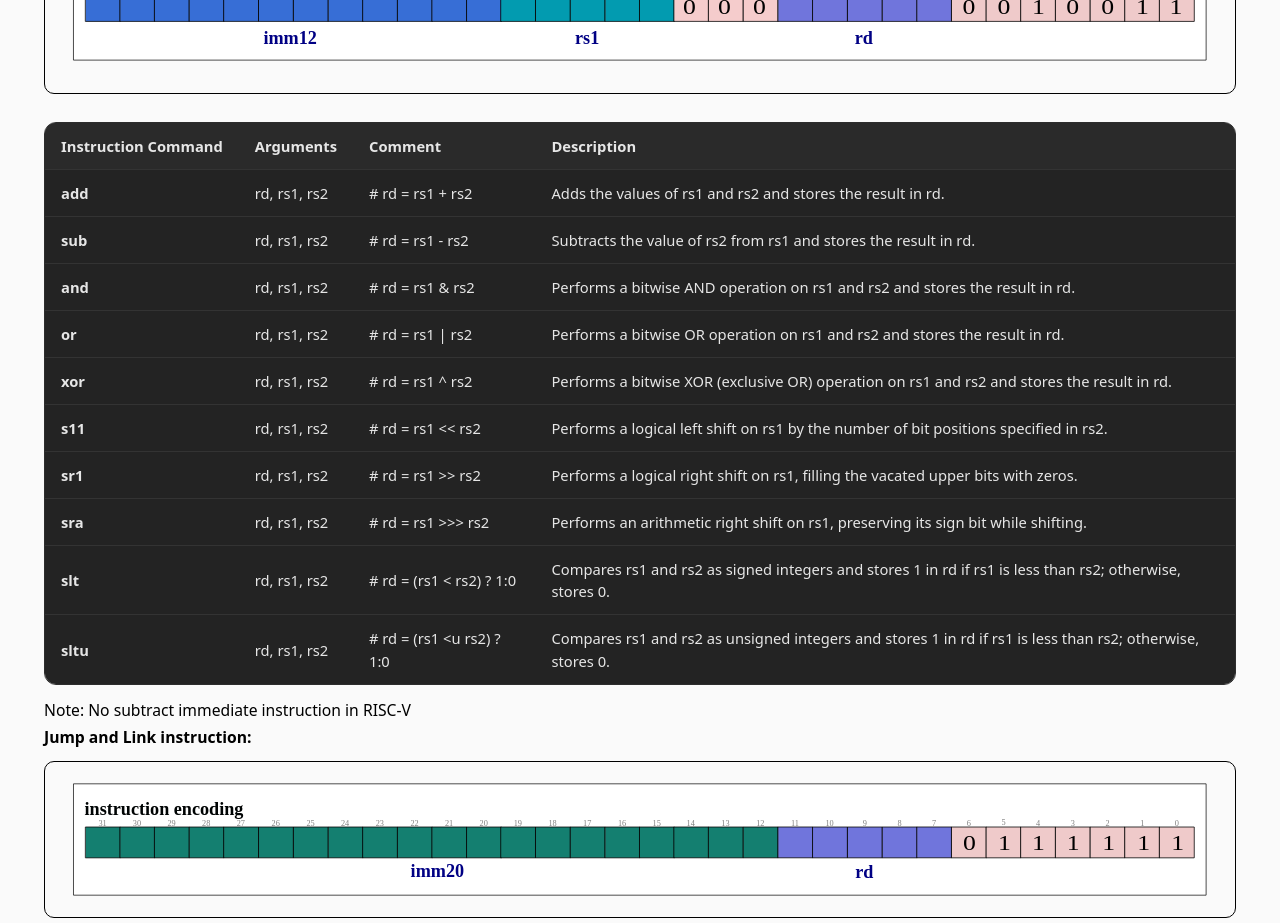
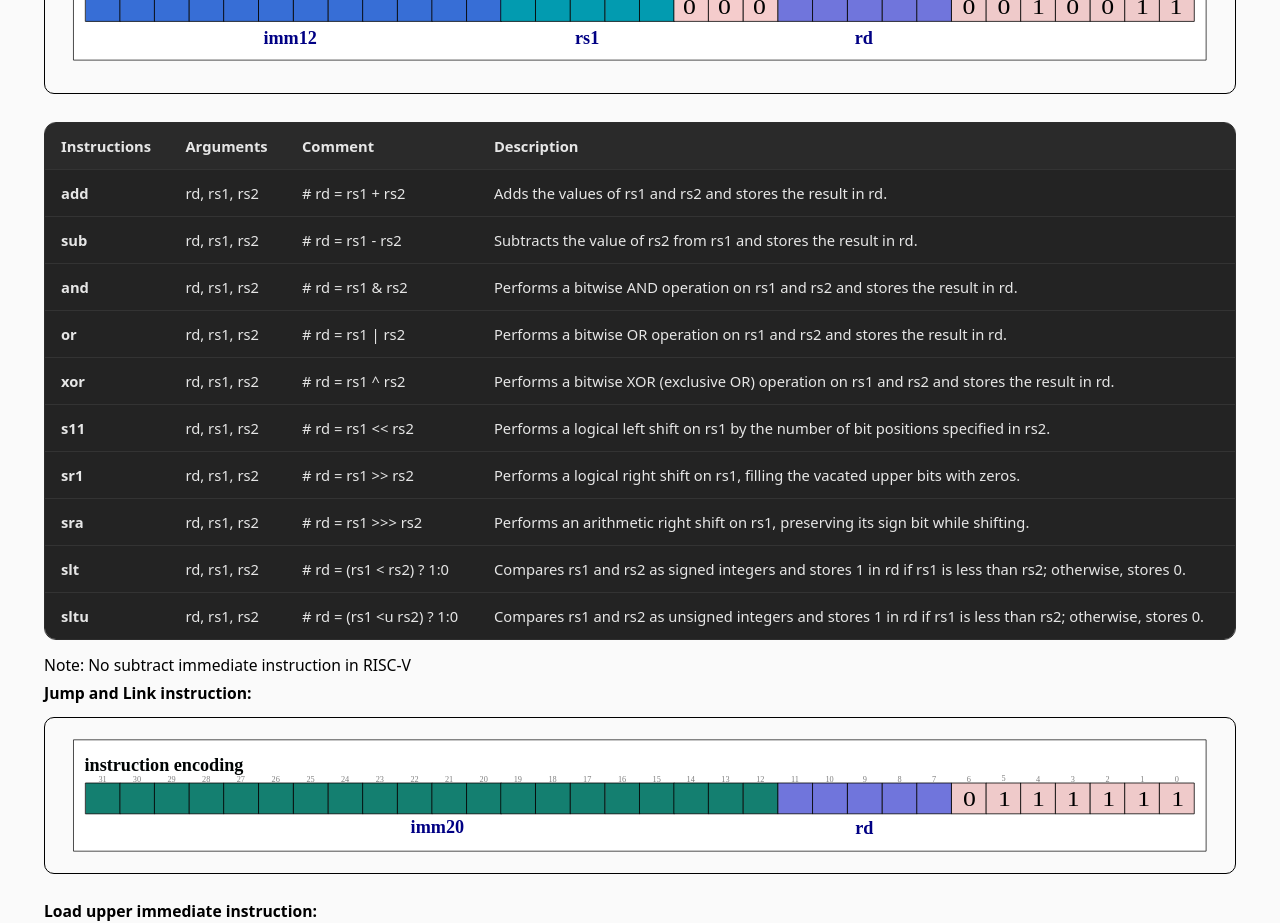
Before and after one commit to mamunarrahoman/mamunarrahoman.github.io, a plain HTML site: page pages/learning/risc_v_assembly_code_and_architecture.html in a window 1280 px wide. Shown: the part 2400-3323 px from the top of the page. Drawn offline with nearby package versions, Linux system fonts and the light colour scheme.

Commit message:
risc-v update

```diff
--- a/pages/learning/risc_v_assembly_code_and_architecture.html
+++ b/pages/learning/risc_v_assembly_code_and_architecture.html
@@ -257,7 +257,7 @@ opcode examples:
                 <table class="data-table">
                     <thead>
                         <tr>
-                            <th>Instruction Command</th>
+                            <th>Instructions</th>
                             <th>Arguments</th>
                             <th>Comment</th>
                             <th>Description</th>
```
